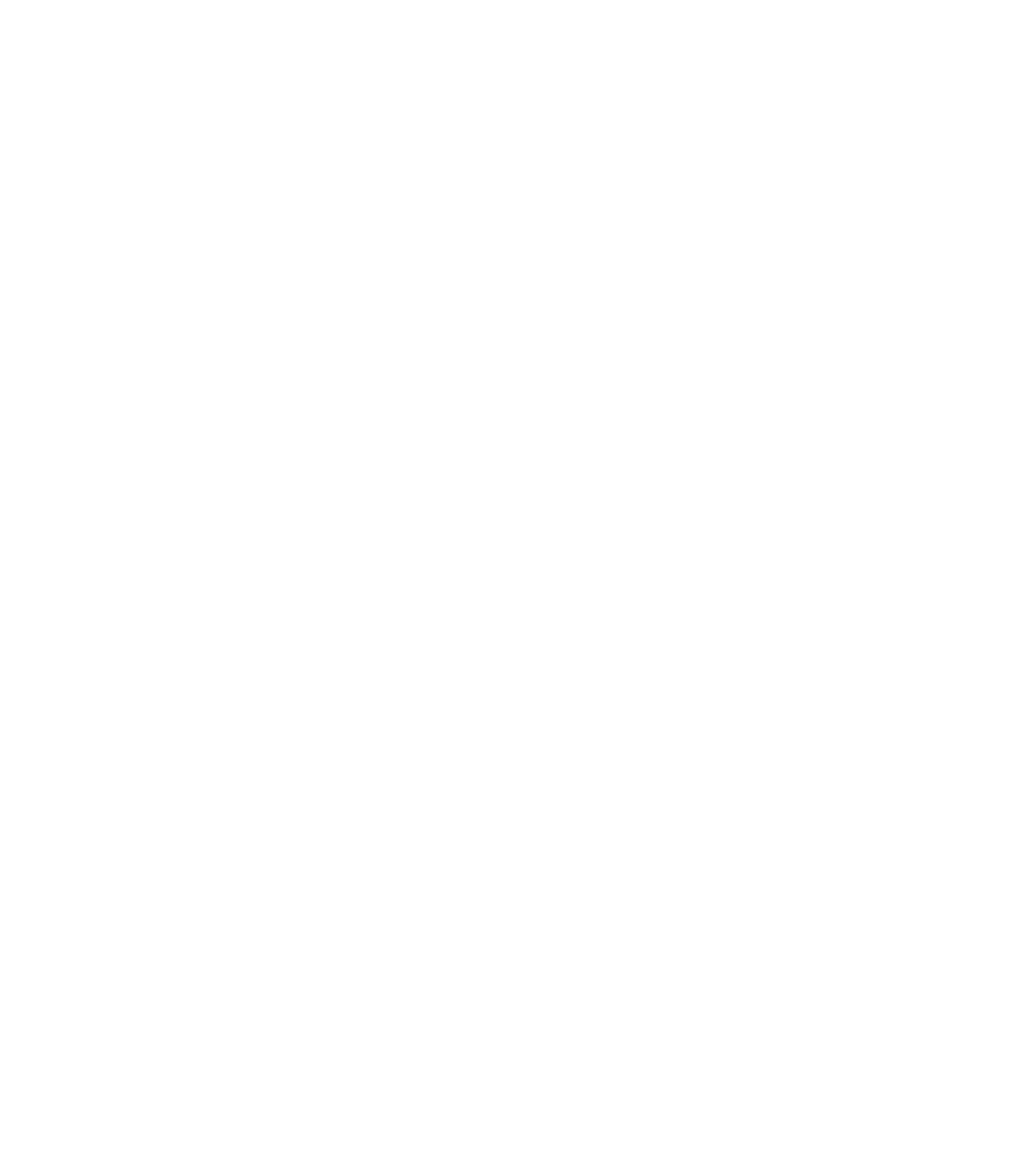
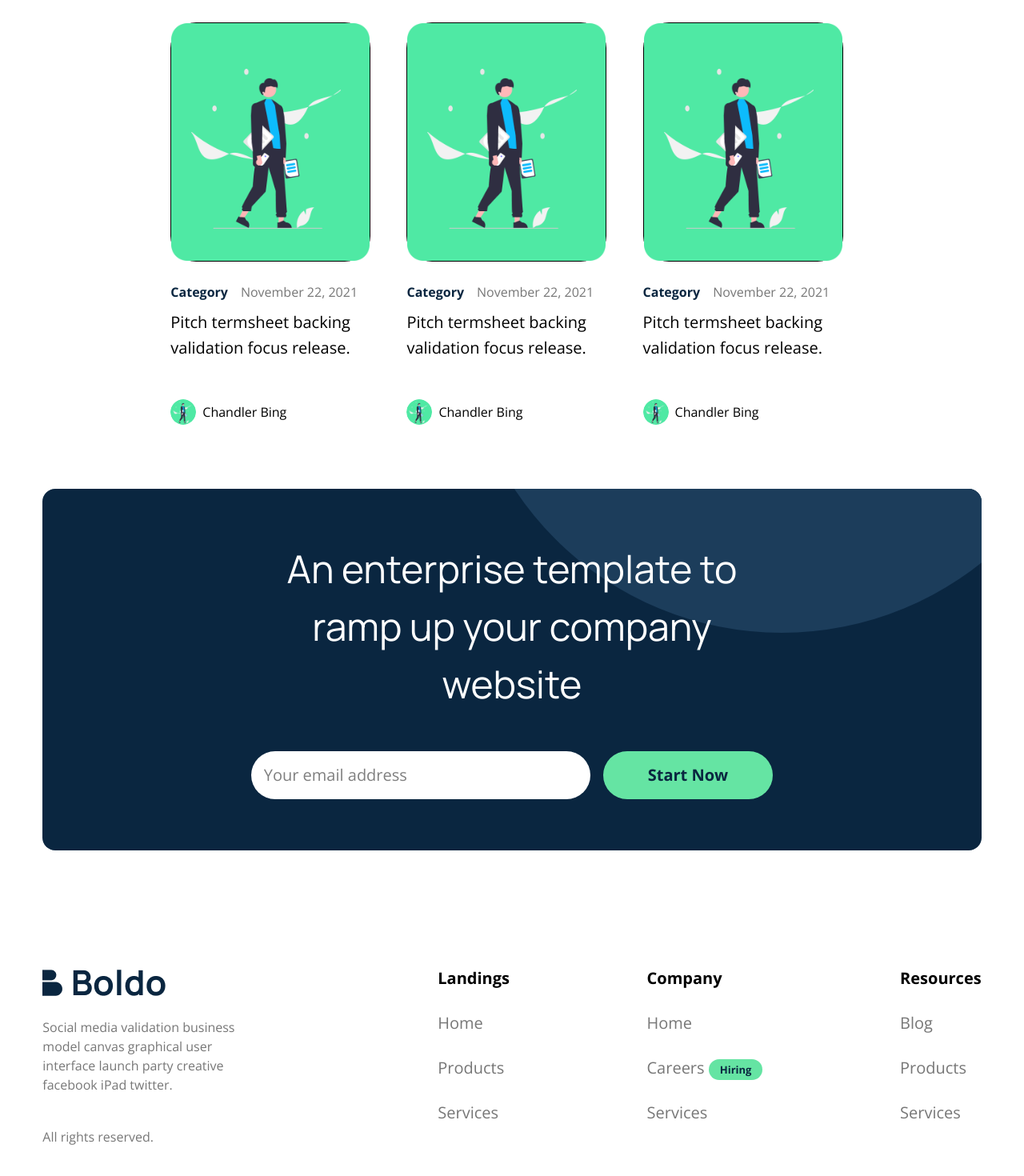
Before and after one commit to thejonasjon/TTT, a React (Vite) app: page / in a window 1280 px wide. Shown: the part 1100-2570 px from the top of the page at 80% size. Before the commit the page ends 848 px from the top, so only its background shows below. Built offline with nearby package versions, Linux system fonts and the light colour scheme.

Commit message:
Updates: Footer, Blog section

```diff
--- /dev/null
+++ b/src/components/Footer.jsx
@@ -0,0 +1,65 @@
+import { Link } from "react-router-dom";
+
+import BoldoLogoBlack from '../assets/images/BoldoLogoBlack.png'
+import NewsLetter from "./NewsLetter";
+
+export default function Footer(){
+    return (
+        <section>
+            <div className="space-y-12 w-11/12 mx-auto">
+                <NewsLetter />
+
+                <footer className="py-24">
+                    <div className="flex">
+                        <div className="flex flex-col gap-6">
+                            <div>
+                                <img src={BoldoLogoBlack} alt="Boldo Logo Black" />
+                            </div>
+
+                            <p className="w-1/2 text-base text-[rgba(119,119,119,1)]">Social media validation business model canvas graphical user interface launch party creative facebook iPad twitter.</p>
+                        </div>
+
+                        <div className="w-full flex justify-between gap-4">
+                            <div className="space-y-6">
+                                <div className="text-xl font-bold text-[rgba(0,0,0,1)] leading-8">
+                                    Landings
+                                </div>
+                                <ul className="flex flex-col gap-6">
+                                    <li><Link to="" className="text-xl font-normal text-[rgba(119,119,119,1)] leading-8 ">Home</Link></li>
+                                    <li><Link to="" className="text-xl font-normal text-[rgba(119,119,119,1)] leading-8 ">Products</Link></li>
+                                    <li><Link to="" className="text-xl font-normal text-[rgba(119,119,119,1)] leading-8 ">Services</Link></li>
+                                </ul>
+                            </div>
+
+                            <div className="space-y-6">
+                                <div className="text-xl font-bold text-[rgba(0,0,0,1)] leading-8">
+                                    Company
+                                </div>
+                                <ul className="flex flex-col gap-6">
+                                    <li><Link to="" className="text-xl font-normal text-[rgba(119,119,119,1)] leading-8 ">Home</Link></li>
+                                    <li><Link to="" className="text-xl font-normal text-[rgba(119,119,119,1)] leading-8 ">Careers <span className="bg-[rgba(101,228,163,1)] text-[13px] font-bold leading-7 text-[rgba(10,38,64,1)] py-1 px-3.5 rounded-full">Hiring</span></Link></li>
+                                    <li><Link to="" className="text-xl font-normal text-[rgba(119,119,119,1)] leading-8 ">Services</Link></li>
+                                </ul>
+                            </div>
+
+                            <div className="space-y-6">
+                                <div className="text-xl font-bold text-[rgba(0,0,0,1)] leading-8">
+                                    Resources
+                                </div>
+                                <ul className="flex flex-col gap-6">
+                                    <li><Link to="" className="text-xl font-normal text-[rgba(119,119,119,1)] leading-8 ">Blog</Link></li>
+                                    <li><Link to="" className="text-xl font-normal text-[rgba(119,119,119,1)] leading-8 ">Products</Link></li>
+                                    <li><Link to="" className="text-xl font-normal text-[rgba(119,119,119,1)] leading-8 ">Services</Link></li>
+                                </ul>
+                            </div>
+                        </div>
+                    </div>
+
+                    <div className="text-base leading-7 text-[rgba(119,119,119,1)]">
+                        All rights reserved.
+                    </div>
+                </footer>
+            </div>
+        </section>
+    )
+}
--- /dev/null
+++ b/src/components/NewsLetter.jsx
@@ -0,0 +1,18 @@
+import Button from "../ui/Button";
+
+export default function NewsLetter(){
+    return (
+        <div className="relative overflow-hidden bg-[rgba(10,38,64,1)] rounded-2xl md:py-16">
+        <div className="absolute top-[-620px] right-[-150px] w-[100vh] aspect-square rounded-full bg-[rgba(28,61,91,1)] z-0"></div>
+
+            <div className="space-y-12 w-7/12 mx-auto md:px-4 z-10 relative">
+                <h3 className="text-5xl text-white font-manrope leading-18 text-center">An enterprise template to ramp up your company website</h3>
+
+                <form action="#" className="flex items-center gap-4">
+                    <input type="email" className="w-full bg-white text-xl text-[rgba(0,0,0,1)] rounded-4xl px-4 py-4 outline-0" placeholder="Your email address" />
+                    <Button btnType="primary">Start Now</Button>
+                </form>
+            </div>
+        </div>
+    )
+}
--- a/src/pages/index.jsx
+++ b/src/pages/index.jsx
@@ -1,5 +1,8 @@
+import Footer from "../components/Footer";
 import Hero from "../components/hero";
 import NavBar from "../components/navbar";
+
+import BlogImage1 from '../assets/images/blogimg1.png'
 
 export default function Home(){
     return(
@@ -11,9 +14,52 @@
             </div>
 
             {/* Main */}
-            <main>
-                <h1>Hello</h1>
+            <main className="space-y-12">
+
+                {/* Our blog */}
+                <section>
+                    <div className="space-y-12 py-20">
+                        <div className="w-8/12 mx-auto text-center">
+                            <h5 className="text-xl text-[rgba(119,119,119,1)] font-sans leading-8">Our Blog</h5>
+                            <h2 className="text-5xl text-[rgba(0,0,0,1)] font-manrope font-normal leading-18">Value proposition accelerator product management venture</h2>
+                        </div>
+
+
+                        <div className="w-8/12 mx-auto flex gap-8">
+                            {[1, 2, 3].map((blog, index) => (
+                            <div key={index} className="space-y-6">
+                                <div className="w-[250px] h-auto rounded-4xl border">
+                                    <img src={BlogImage1} alt="Blog Thumbnail" className="w-full h-full object-cover" />
+                                </div>
+
+                                <div className="space-y-12">
+                                    <div className="space-y-2">
+                                        <div className="flex gap-4 text-base leading-7 text-[rgba(119,119,119,1)]">
+                                            <span className="text-[rgba(10,38,64,1)] font-bold">Category</span> November 22, 2021
+                                        </div>
+
+                                        <div className="text-xl text-[rgba(0,0,0,1)] leading-8">
+                                            Pitch termsheet backing validation focus release.
+                                        </div>
+                                    </div>
+
+                                <div className="flex items-center gap-2">
+                                    <div className="w-8 h-8 rounded-full overflow-hidden">
+                                        <img src={BlogImage1} alt="Author" className="w-full h-full object-cover rounded-full" />
+                                    </div>
+                                    <div className="text-base text-[rgba(0,0,0,1)] leading-7">
+                                        Chandler Bing
+                                    </div>
+                                </div>
+                                </div>
+                            </div>
+                            ))}
+                        </div>
+                    </div>
+                </section>
             </main>
+
+            <Footer />
         </div>
     )
 }
--- a/src/ui/Button.jsx
+++ b/src/ui/Button.jsx
@@ -4,7 +4,7 @@
   return (
     <button
       className={cn(
-        'font-sans text-xl rounded-4xl font-bold px-14 py-4 transition-all duration-200',
+        'whitespace-nowrap items-center font-sans text-xl rounded-4xl font-bold px-14 py-4 transition-all duration-200',
         btnType === 'primary'
           ? 'bg-[rgba(101,228,163,1)] text-[rgba(10,38,64,1)] hover:bg-[rgba(80,200,140,1)]'
           : btnType === 'outline'
```
Also changed, not shown: src/assets/images/BoldoLogoBlack.png (added), src/assets/images/blogImg1.png (added).
